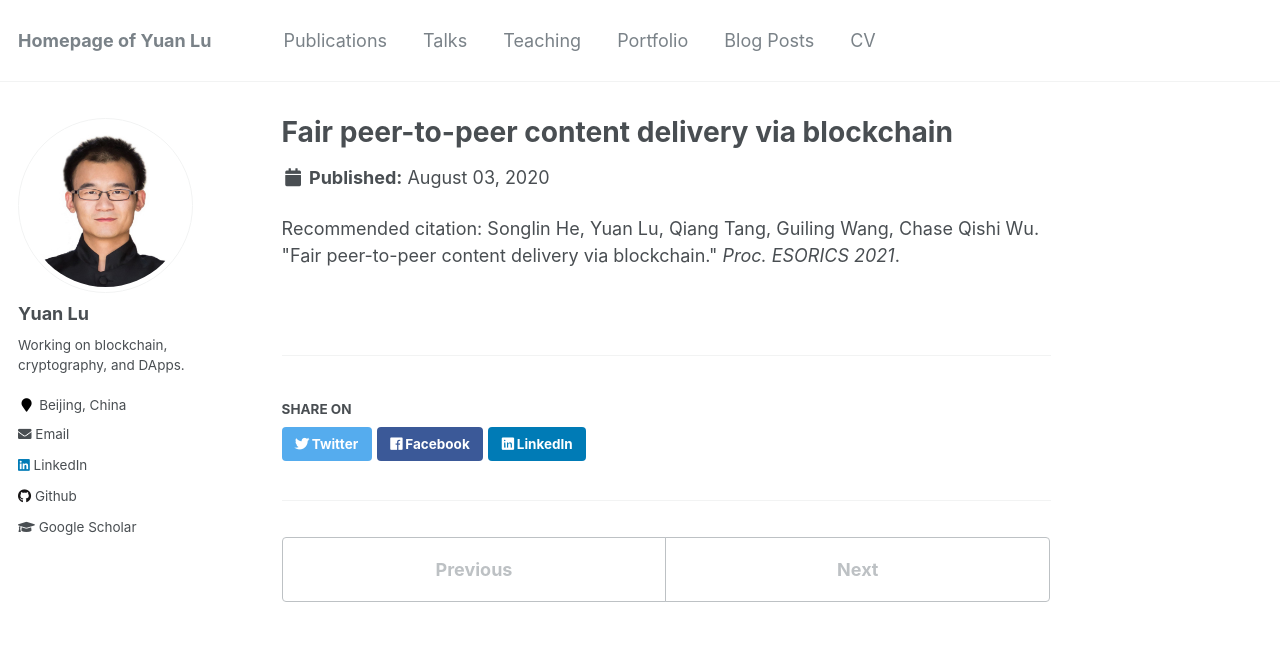
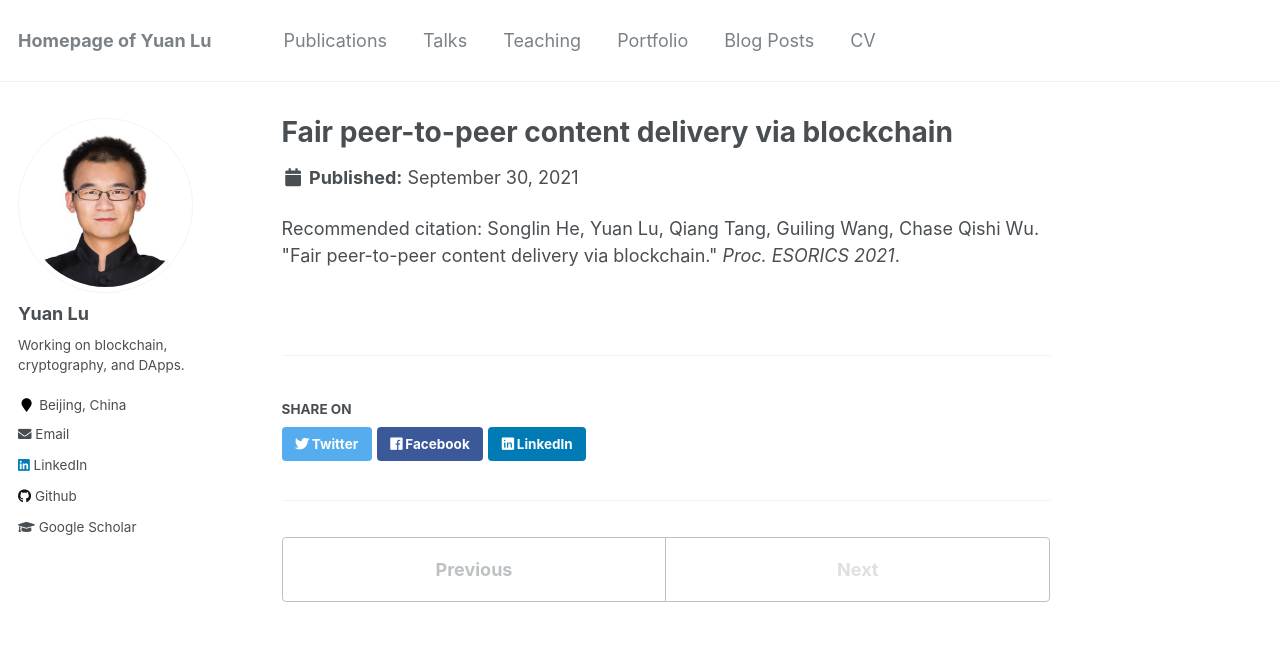
Before and after one commit to yylluu/yylluu.github.io, a Jekyll site: the page built from _publications/2021-09-30-dcdn.md, in a window 1280 px wide. Shown: the top 665 px of the page. Built offline with Jekyll 4.4.1, drawn with Linux system fonts in a browser that asks for light colours.

Commit message:
Update 2021-09-30-dcdn.md

```diff
--- a/_publications/2021-09-30-dcdn.md
+++ b/_publications/2021-09-30-dcdn.md
@@ -2,7 +2,7 @@
 title: "Fair peer-to-peer content delivery via blockchain"
 collection: ESORICS 2021
 permalink: /publication/2021-09-30-dcdn
-date: 2020-08-03
+date: 2021-09-30
 venue: 'ESORICS'
 citation: 'Songlin He, Yuan Lu, Qiang Tang, Guiling Wang, Chase Qishi Wu. &quot;Fair peer-to-peer content delivery via blockchain.&quot; <i>Proc. ESORICS 2021</i>.'
 ---
```
